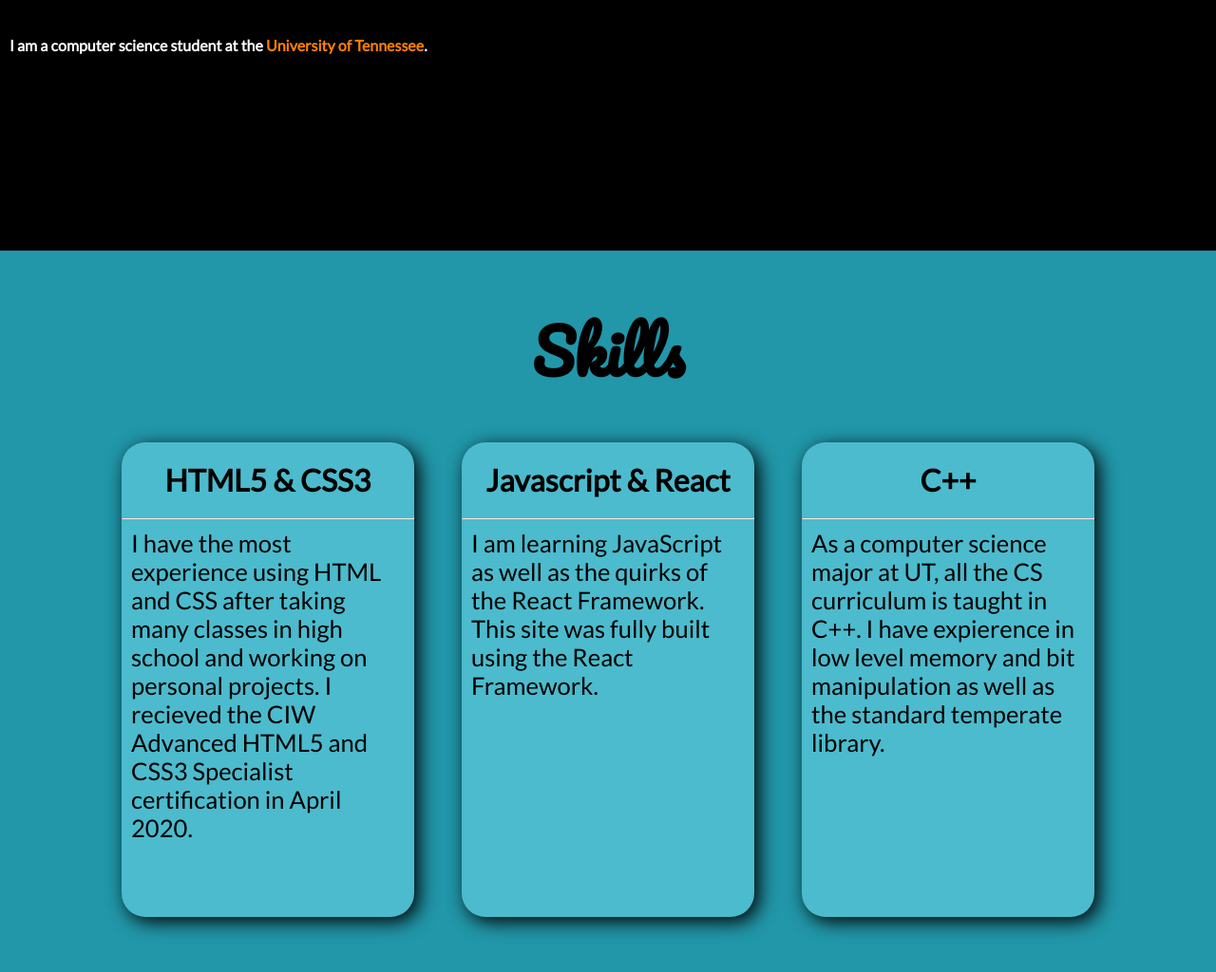
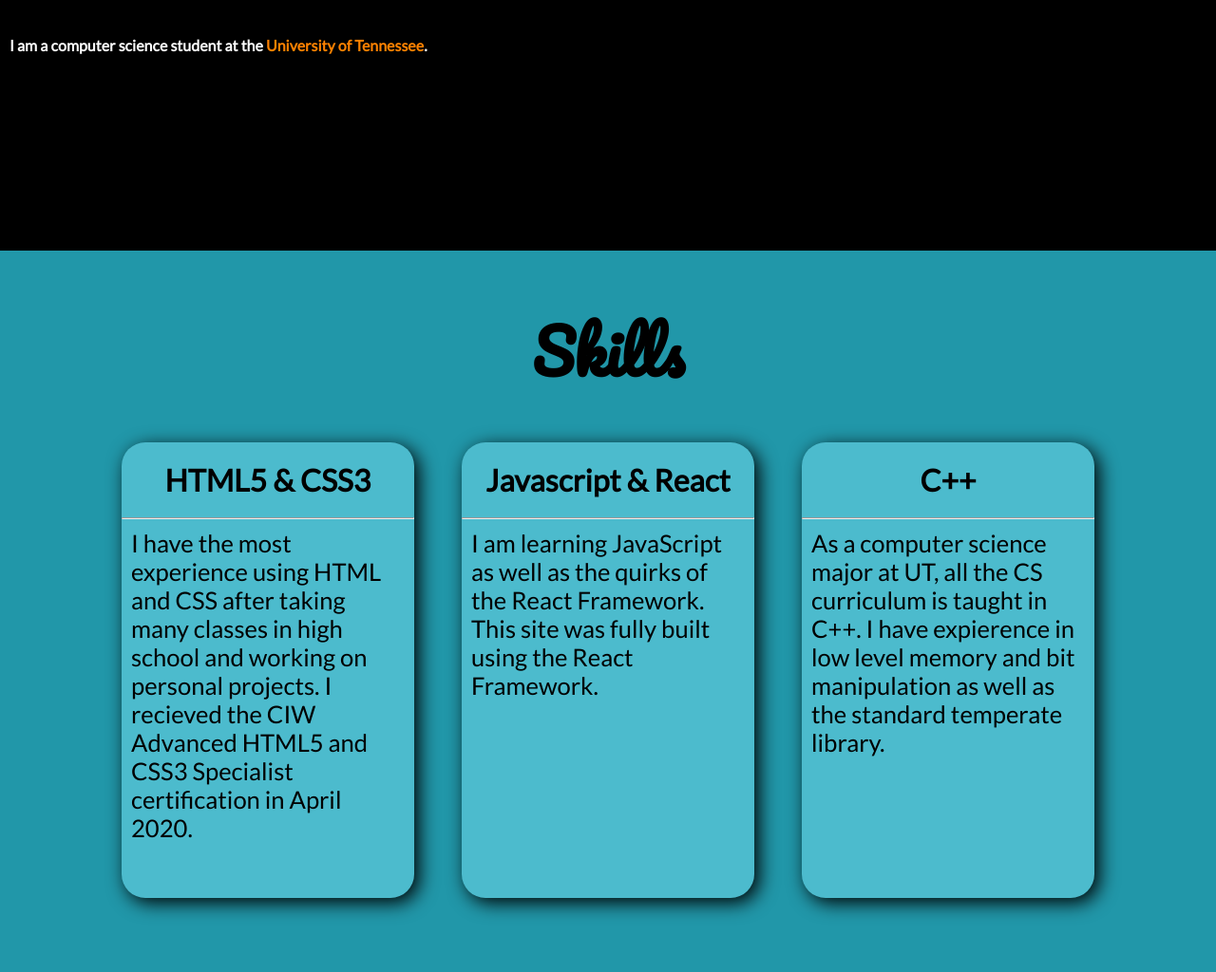
Before and after one commit to jacob-hawkins/personal-website, a React (Create React App) app: page / in a window 1280 px wide. Shown: the part 1449-2473 px from the top of the page at 95% size. Built offline with nearby package versions, Linux system fonts and the light colour scheme.

Commit message:
fixed issue with skill card resizing

```diff
--- a/src/Pages/Home/about/About.css
+++ b/src/Pages/Home/about/About.css
@@ -65,7 +65,7 @@
 .skills-flex div {
     background-color: #4cbbcd;
     width: 33vw;
-    height: 500px;
+    height: 60vh;
     border-radius: 25px;
     text-align: center;
     box-shadow: 5px 5px 20px black;
```
